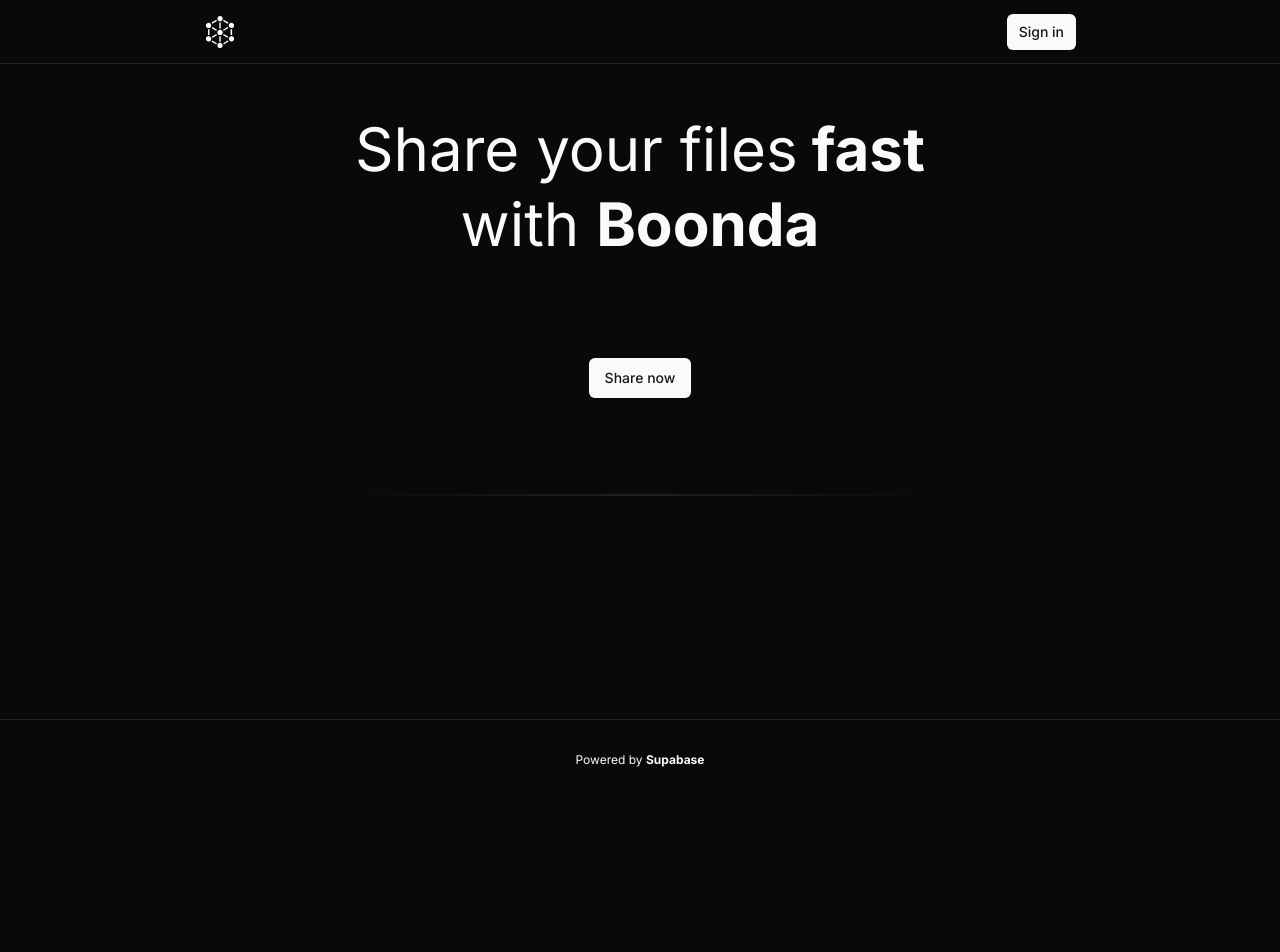
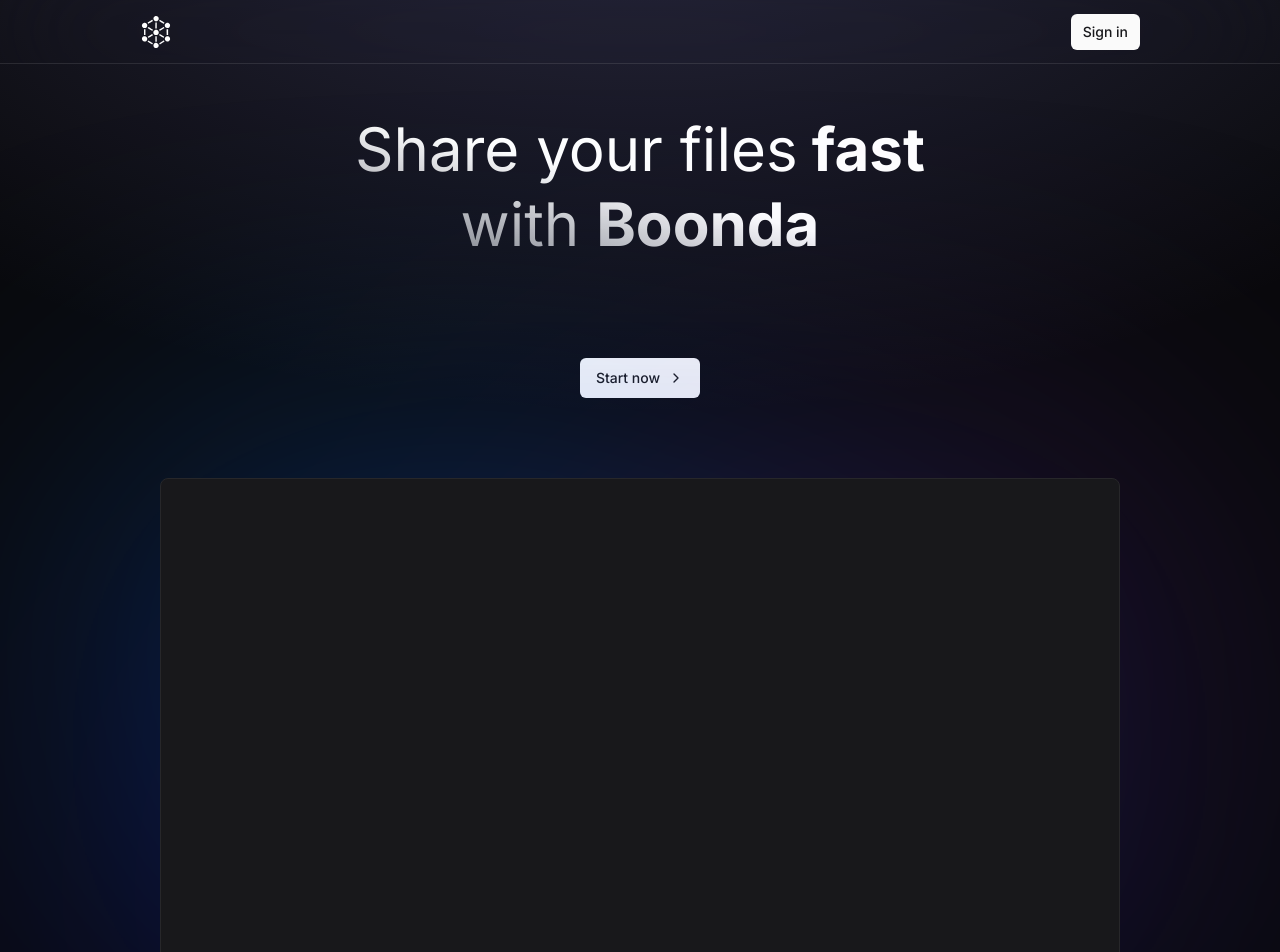
Before and after one commit to get-boonda/boonda-website, a Next.js app: page / in a window 1280 px wide. Shown: the top 952 px of the page. Before the commit the page ends 800 px from the top, so only its background shows below. Built offline with nearby package versions, Linux system fonts and the light colour scheme; no server answers.

Commit message:
style: add gradients and gradients

```diff
--- a/app/(auth)/layout.tsx
+++ b/app/(auth)/layout.tsx
@@ -16,7 +16,13 @@
   children: React.ReactNode;
 }) {
   return (
-    <main className="min-h-screen flex flex-col items-center">
+    <main
+      style={{
+        background:
+          'radial-gradient(ellipse 80% 50% at 50% -15%,rgba(120,119,198,0.3),hsla(0,0%,100%,0))',
+      }}
+      className="min-h-screen flex flex-col items-center"
+    >
       <Navbar variant="auth" />
       {children}
     </main>
--- a/app/(common)/layout.tsx
+++ b/app/(common)/layout.tsx
@@ -16,7 +16,13 @@
   children: React.ReactNode;
 }) {
   return (
-    <main className="min-h-screen flex flex-col items-center">
+    <main
+      style={{
+        background:
+          'radial-gradient(ellipse 80% 50% at 50% -15%,rgba(120,119,198,0.3),hsla(0,0%,100%,0))',
+      }}
+      className="min-h-screen flex flex-col items-center"
+    >
       <Navbar />
       {children}
     </main>
--- a/app/(common)/page.tsx
+++ b/app/(common)/page.tsx
@@ -1,10 +1,31 @@
 import Header from '@/components/Header';
+import Image from 'next/image';
 
 export default async function Index() {
   return (
     <div className="flex-1 w-full flex flex-col gap-20 items-center">
       <div className="animate-in flex-1 flex flex-col gap-20 max-w-4xl px-3">
         <Header />
+      </div>
+      <div className="w-full container relative">
+        <div
+          style={{
+            background:
+              'conic-gradient(from 230.29deg at 51.63% 52.16%, rgb(36, 0, 255) 0deg, rgb(0, 135, 255) 67.5deg, rgb(108, 39, 157) 198.75deg, rgb(24, 38, 163) 251.25deg, rgb(54, 103, 196) 301.88deg, rgb(105, 30, 255) 360deg)',
+          }}
+          className="blur-[160px] opacity-35 w-full h-full absolute inset-0 pointer-events-none"
+        />
+
+        <div className="w-[1370px] max-w-full h-[542px] bg-zinc-900 rounded-lg mx-auto relative z-[1] border border-border"></div>
+        {/* <Image
+          alt="Project Preview"
+          src="/landing-image.webp"
+          width={1370}
+          height={776}
+          priority={true}
+          quality={100}
+          className="border z-[1] relative border-border rounded-lg mx-auto"
+        /> */}
       </div>
       <footer className="w-full border-t border-t-foreground/10 p-8 flex justify-center text-center text-xs">
         <p>
--- a/app/(common)/upload/page.tsx
+++ b/app/(common)/upload/page.tsx
@@ -26,11 +26,17 @@
             </p>
           </section>
 
-          <div className="flex justify-center items-center">
+          <div className="flex justify-center items-center relative">
             <UploadComponent />
             {/* <UploadButton /> */}
+            <div
+              style={{
+                background:
+                  'conic-gradient(from 230.29deg at 51.63% 52.16%, rgb(36, 0, 255) 0deg, rgb(0, 135, 255) 67.5deg, rgb(108, 39, 157) 198.75deg, rgb(24, 38, 163) 251.25deg, rgb(54, 103, 196) 301.88deg, rgb(105, 30, 255) 360deg)',
+              }}
+              className="blur-[160px] opacity-70 w-full h-full absolute inset-0 pointer-events-none"
+            />
           </div>
-          <div className="w-full p-[1px] bg-gradient-to-r from-transparent via-foreground/10 to-transparent my-8" />
         </div>
       </div>
     </div>
--- a/components/Header.tsx
+++ b/components/Header.tsx
@@ -5,7 +5,13 @@
     <div className="flex flex-col gap-16 items-center">
       <section className="py-8 pt-12">
         <h1 className="sr-only">Share your files fast with Boonda</h1>
-        <p className="text-5xl lg:text-6xl !leading-tight mx-auto max-w-xl text-center">
+        <p
+          style={{
+            background:
+              'linear-gradient(to left bottom, rgb(255, 255, 255) 50%, rgba(255, 255, 255, 0.38)) text',
+          }}
+          className="text-5xl text-transparent lg:text-6xl !leading-tight mx-auto max-w-xl text-center"
+        >
           Share your files
           <span className="font-bold"> fast</span> with{' '}
           <span className="font-bold">Boonda</span>
@@ -15,7 +21,6 @@
       <div className="flex justify-center items-center">
         <ShareNowButton />
       </div>
-      <div className="w-full p-[1px] bg-gradient-to-r from-transparent via-foreground/10 to-transparent my-8" />
     </div>
   );
 }
--- a/components/auth-form.tsx
+++ b/components/auth-form.tsx
@@ -71,12 +71,20 @@
     intent === 'sign-in' ? '/sign-up' : '/sign-in';
 
   return (
-    <Card className="max-w-[516px] w-full">
-      <CardHeader>
+    <Card className="max-w-[516px] w-full relative bg-zinc-950">
+      <div
+        style={{
+          background:
+            'conic-gradient(from 230.29deg at 51.63% 52.16%, rgb(36, 0, 255) 0deg, rgb(0, 135, 255) 67.5deg, rgb(108, 39, 157) 198.75deg, rgb(24, 38, 163) 251.25deg, rgb(54, 103, 196) 301.88deg, rgb(105, 30, 255) 360deg)',
+        }}
+        className="blur-[160px] rounded-xl opacity-35 w-full h-full absolute inset-0 pointer-events-none"
+      />
+      <div className="absolute inset-0 bg-zinc-950/65 pointer-events-none backdrop-blur-sm rounded-xl"></div>
+      <CardHeader className="z-[1] relative">
         <CardTitle>{title}</CardTitle>
         <CardDescription>{description}</CardDescription>
       </CardHeader>
-      <CardContent>
+      <CardContent className="z-[1] relative">
         <Form {...form}>
           <form onSubmit={form.handleSubmit(onSubmit)} className="space-y-8">
             <FormField
@@ -86,7 +94,7 @@
                 <FormItem>
                   <FormLabel>Email</FormLabel>
                   <FormControl>
-                    <Input placeholder="shadcn" type="email" {...field} />
+                    <Input placeholder="Your email" type="email" {...field} />
                   </FormControl>
                 </FormItem>
               )}
@@ -98,7 +106,11 @@
                 <FormItem>
                   <FormLabel>Password</FormLabel>
                   <FormControl>
-                    <Input placeholder="shadcn" type="password" {...field} />
+                    <Input
+                      placeholder="Your password"
+                      type="password"
+                      {...field}
+                    />
                   </FormControl>
                   {intent === 'sign-up' && (
                     <FormDescription>
@@ -115,13 +127,11 @@
               </p>
             )}
             <div>
-              <div>
-                <Button asChild variant="link" className="p-0">
-                  <Link href={logMessageRedirectRoute}>
-                    {accountHelperText} {logMessage}
-                  </Link>
-                </Button>
-              </div>
+              <Button asChild variant="link" className="p-0">
+                <Link href={logMessageRedirectRoute}>
+                  {accountHelperText} {logMessage}
+                </Link>
+              </Button>
               <div className="flex justify-end items-center">
                 <Button type="submit" disabled={isSubmitting}>
                   {isSubmitting && (
--- a/components/navbar.tsx
+++ b/components/navbar.tsx
@@ -8,8 +8,8 @@
 
 export function Navbar({ variant = 'default' }: NavbarProps) {
   return (
-    <nav className="w-full flex justify-center border-b border-b-foreground/10 h-16">
-      <div className="w-full max-w-4xl flex justify-between items-center p-3 text-sm">
+    <nav className="w-full backdrop-blur-3xl flex justify-center border-b border-b-foreground/10 h-16">
+      <div className="w-full container flex justify-between items-center p-3 text-sm">
         <Link href="/">
           <Logo className="fill-white size-8" />
         </Link>
--- a/components/share-now-button.tsx
+++ b/components/share-now-button.tsx
@@ -1,6 +1,7 @@
 import { createClient } from '@/utils/supabase/server';
 import { Button } from './ui/button';
 import Link from 'next/link';
+import { ChevronRight } from 'lucide-react';
 
 export async function ShareNowButton() {
   const supabase = createClient();
@@ -12,14 +13,20 @@
   if (user) {
     return (
       <Button asChild>
-        <Link href="/upload">Share now</Link>
+        <Link href="/upload">
+          Share now
+          <ChevronRight className="size-4 ml-2" />
+        </Link>
       </Button>
     );
   }
 
   return (
     <Button asChild>
-      <Link href="/sign-in">Share now</Link>
+      <Link href="/sign-in">
+        Start now
+        <ChevronRight className="size-4 ml-2" />
+      </Link>
     </Button>
   );
 }
--- a/components/sign-out-button.tsx
+++ b/components/sign-out-button.tsx
@@ -2,6 +2,7 @@
 
 import { useSignOut } from '@/hooks/use-sign-out';
 import { Button } from './ui/button';
+import { ChevronRight } from 'lucide-react';
 
 export function SignOutButton() {
   const { mutate: signOut } = useSignOut();
@@ -9,6 +10,7 @@
   return (
     <Button onClick={() => signOut()} variant="outline" size="sm">
       Sign out
+      <ChevronRight className="size-4 ml-2" />
     </Button>
   );
 }
--- a/tailwind.config.ts
+++ b/tailwind.config.ts
@@ -15,7 +15,7 @@
       center: true,
       padding: '2rem',
       screens: {
-        '2xl': '1400px',
+        '2xl': '1024px',
       },
     },
     extend: {
```
